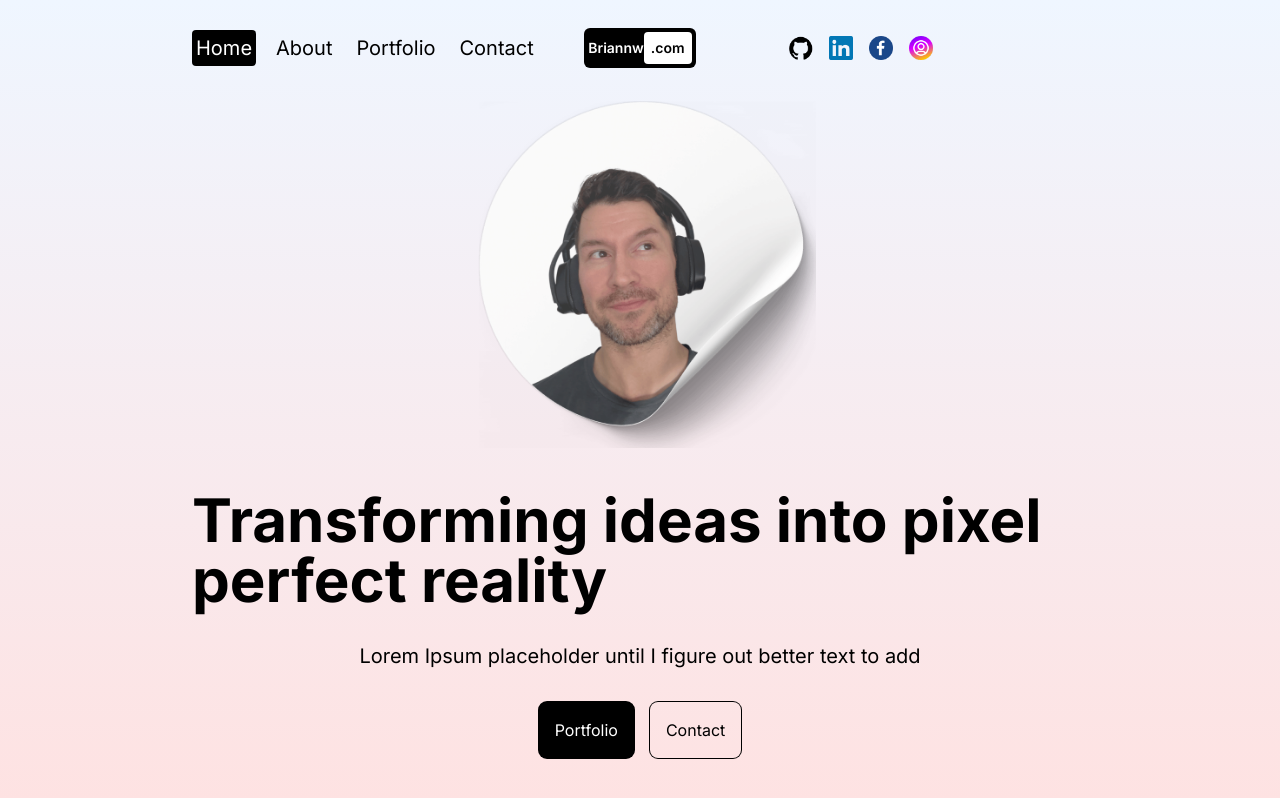
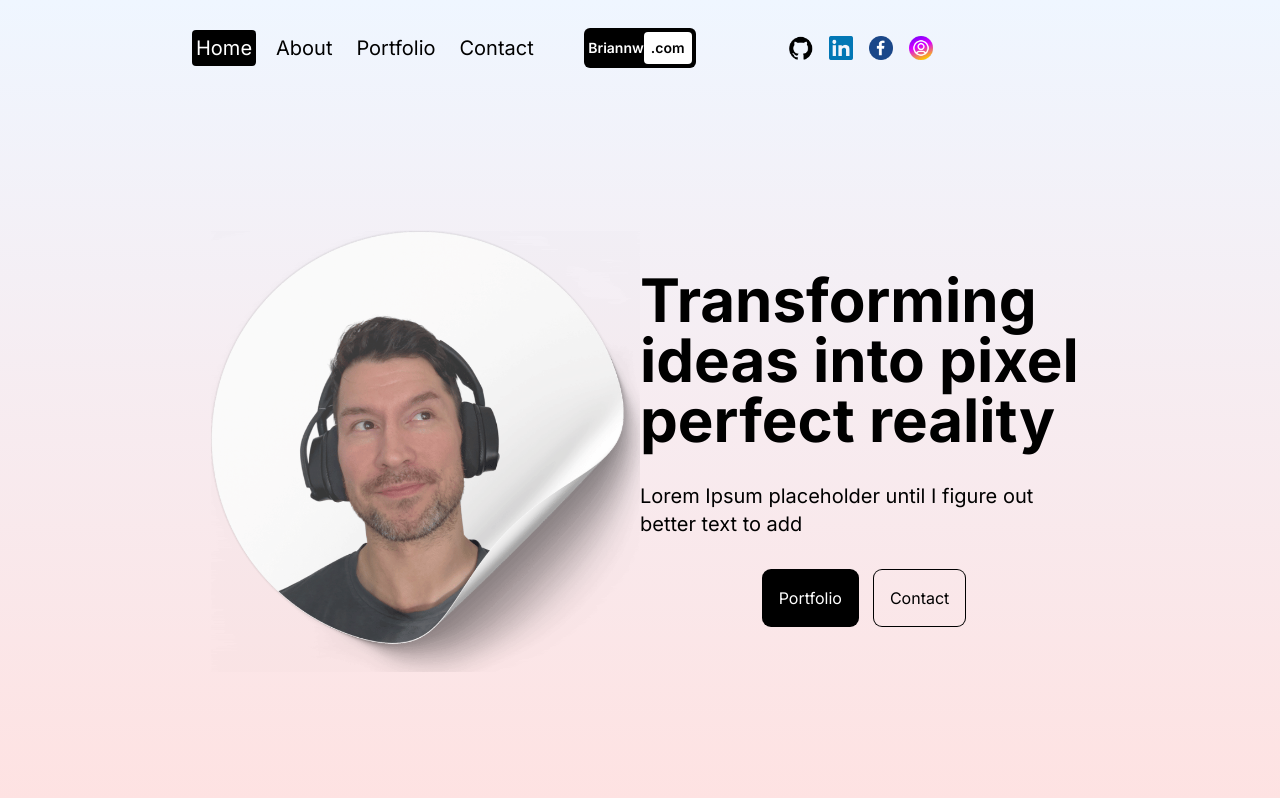
Before and after one commit to BrianNW/framer-portfolio01, a Next.js app: page / in a window 1280 px wide. Built offline with nearby package versions, Linux system fonts and the light colour scheme.

Commit message:
Create two columns for both containers in large screens

```diff
--- a/src/app/page.jsx
+++ b/src/app/page.jsx
@@ -1,13 +1,13 @@
 import Image from 'next/image'
 
 const Homepage = () => {
-  return <div className='h-full flex flex-col px-4 sm:px-8 md:px-12 lg:px-20 xl:px-48'>
+  return <div className='h-full flex flex-col lg:flex-row px-4 sm:px-8 md:px-12 lg:px-20 xl:px-48'>
     {/* IMAGE CONTAINER */}
-      <div className='h-1/2 relative'>
+      <div className='h-1/2 lg:h-full lg:w-1/2 relative'>
       <Image src="/hero.png" alt="" fill className="object-contain"/>
       </div>
     {/* TEXT CONTAINER */}
-    <div className='h-1/2 flex flex-col gap-8 items-center justify-center'>
+    <div className='h-1/2 lg:h-full lg:w-1/2  flex flex-col gap-8 items-center justify-center'>
     {/* TITLE */}
     <h1 className='text-4xl md:text-6xl font-bold'>Transforming ideas into pixel perfect reality</h1>
     <p className="md:text-xl"> Lorem Ipsum placeholder until I figure out better text to add</p>
```
